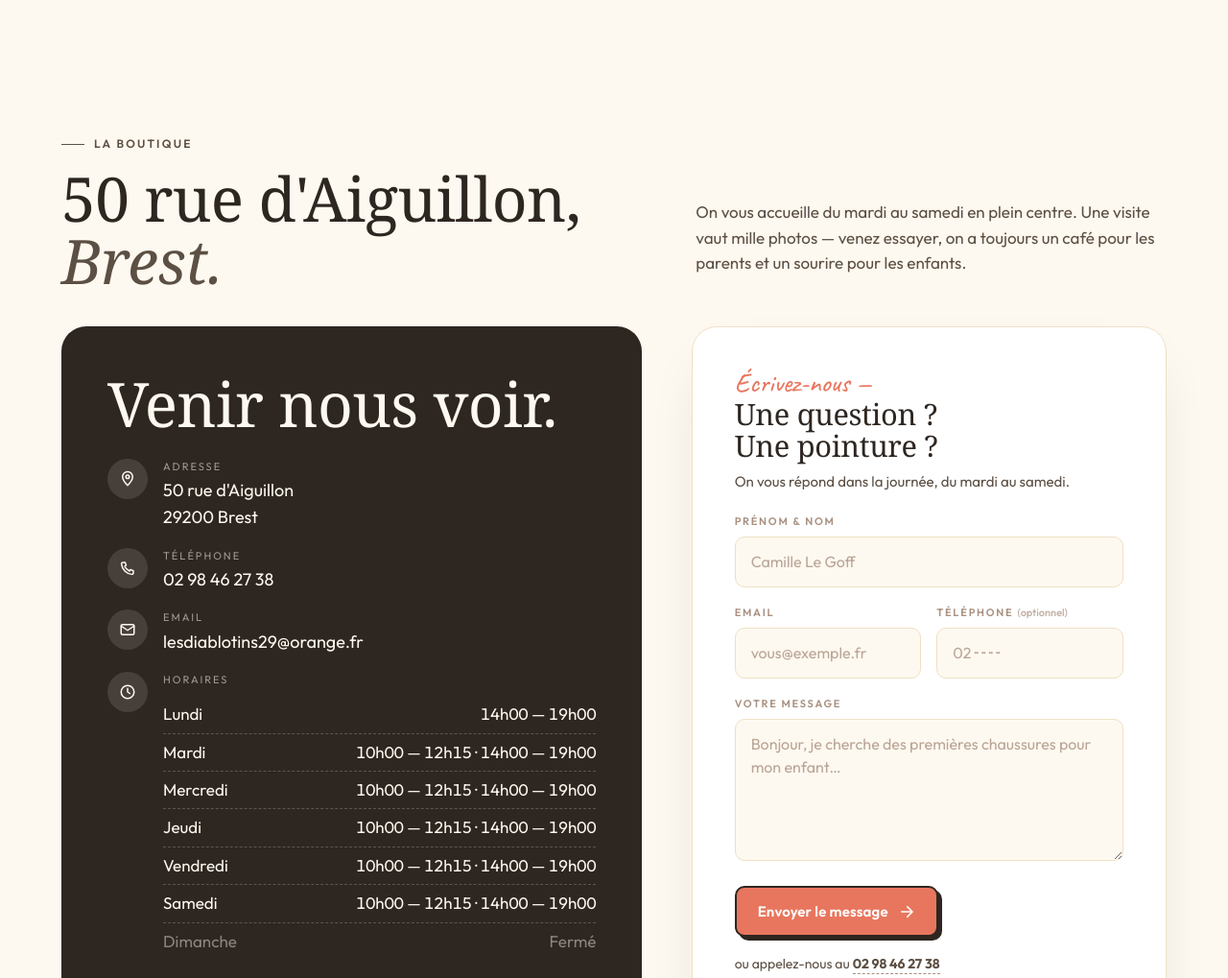
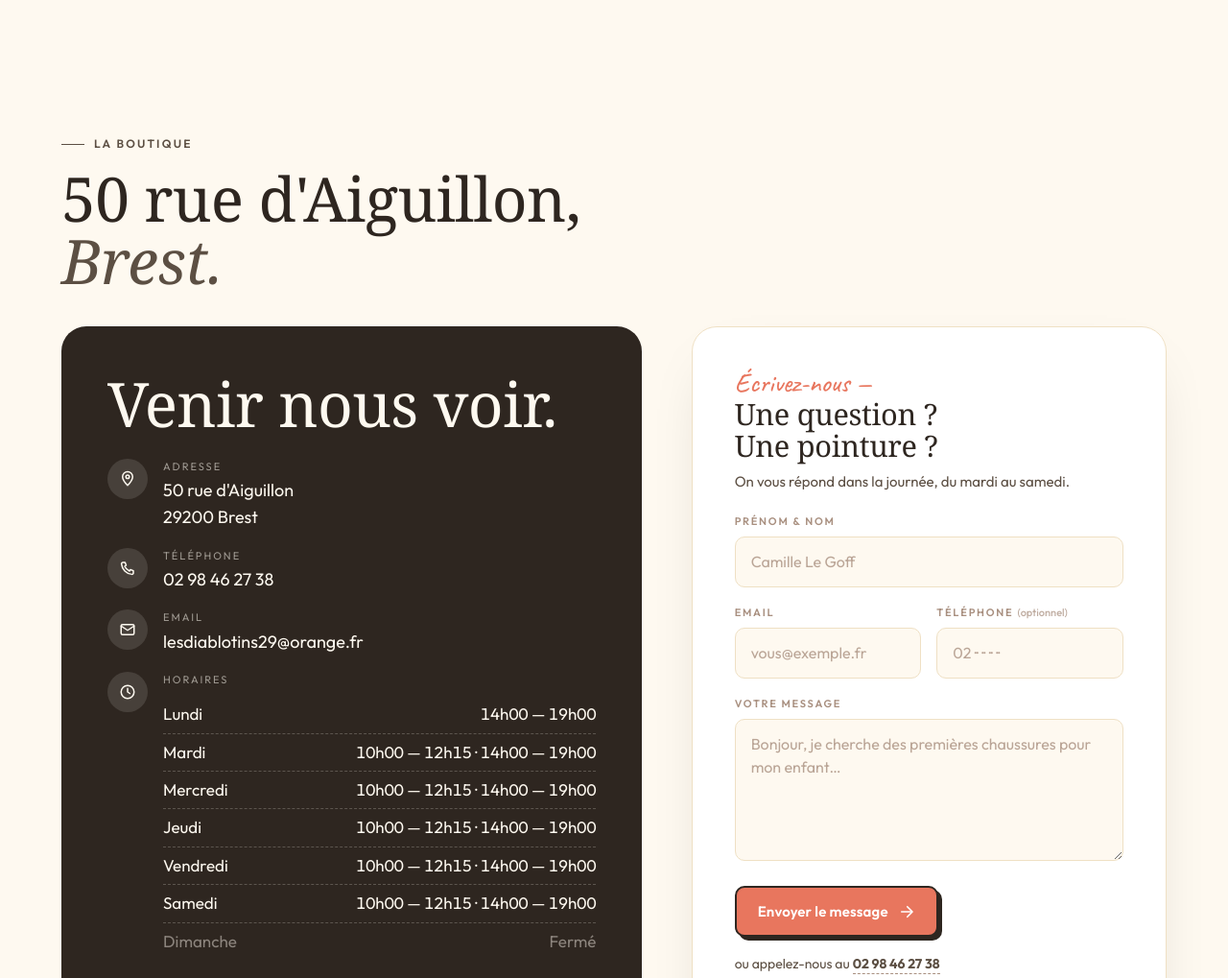
Before and after one commit to GTrebaol/GTrebaol.github.io, an Astro site in the folder diablotins-front-only/v3/: page / in a window 1280 px wide. Shown: the part 3740-4759 px from the top of the page at 96% size. Built offline with nearby package versions, Linux system fonts and the light colour scheme; Astro itself is replaced by a stand-in of ours; no server answers; a web font is replaced by a local one.

Commit message:
feat(v3): boutique header full-width, remove intro text

```diff
--- a/diablotins-front-only/v3/src/components/Boutique.astro
+++ b/diablotins-front-only/v3/src/components/Boutique.astro
@@ -14,18 +14,12 @@ const formUrl = import.meta.env.PUBLIC_FORM_URL ?? '';
 
 <section id="boutique">
   <div class="container">
-    <div class="s-head reveal" style="margin-bottom:36px;">
-      <div>
-        <span class="eyebrow">La boutique</span>
-        <h2 style="margin-top:14px;">
-          50 rue d'Aiguillon, <br/>
-          <em style="font-style:italic;color:var(--ink-soft);">Brest.</em>
-        </h2>
-      </div>
-      <p class="s-intro">
-        On vous accueille du mardi au samedi en plein centre. Une visite vaut mille photos —
-        venez essayer, on a toujours un café pour les parents et un sourire pour les enfants.
-      </p>
+    <div class="reveal" style="margin-bottom:36px;">
+      <span class="eyebrow">La boutique</span>
+      <h2 style="margin-top:14px;">
+        50 rue d'Aiguillon, <br/>
+        <em style="font-style:italic;color:var(--ink-soft);">Brest.</em>
+      </h2>
     </div>
 
     <div class="boutique-grid">
```
